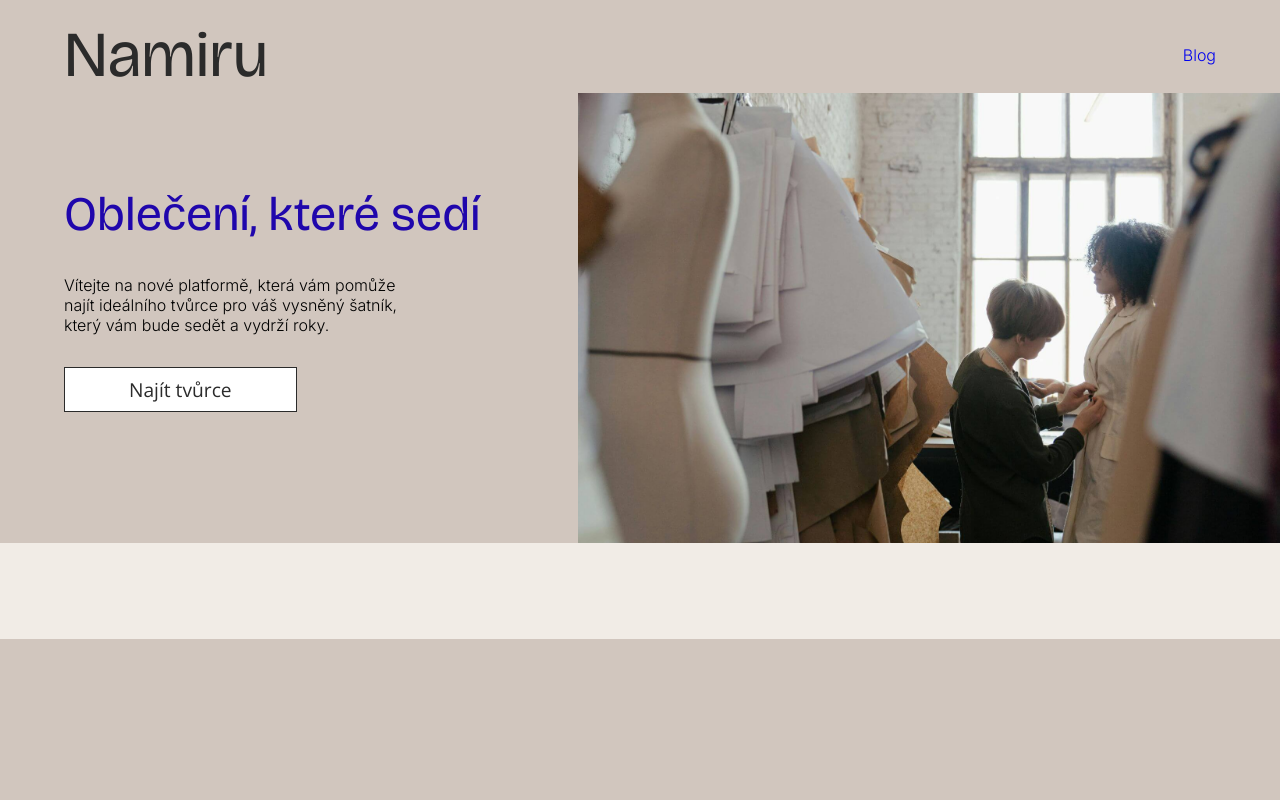
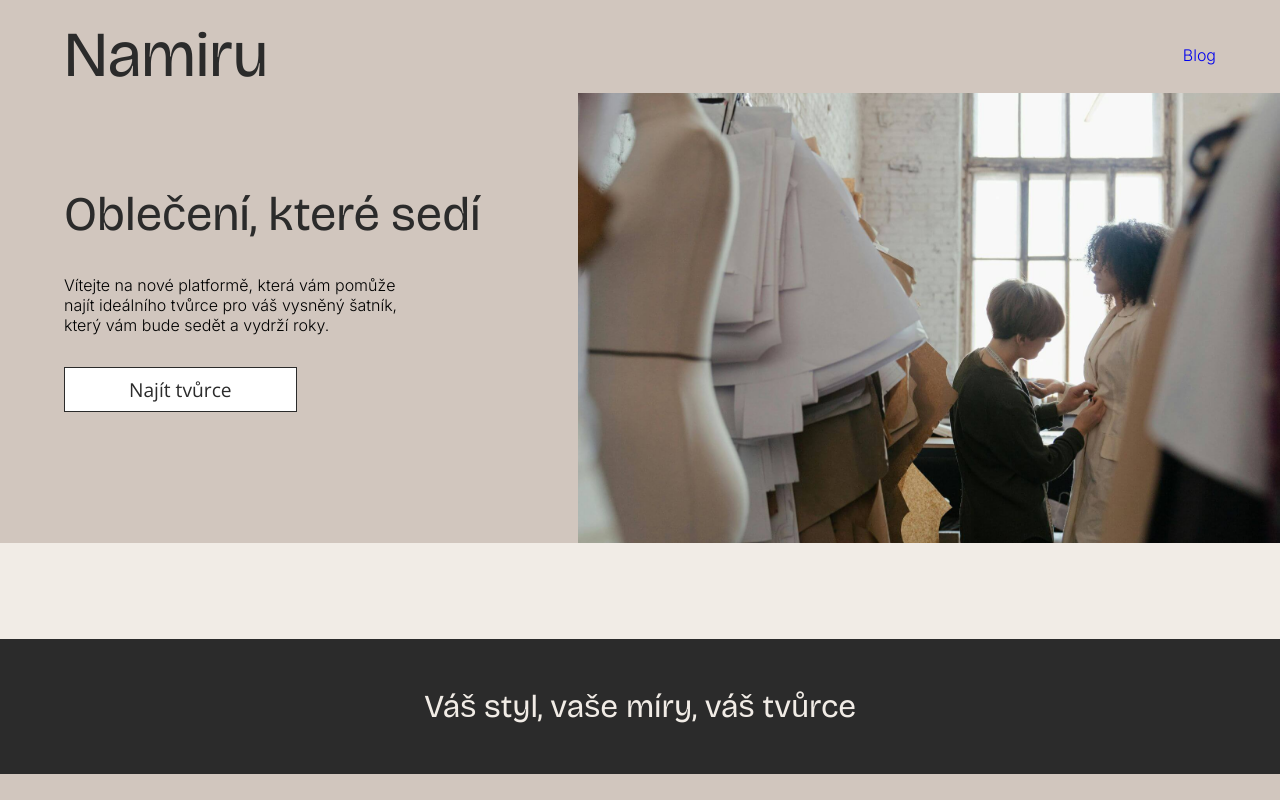
Before and after one commit to han-fris/namiru-app, a React (Vite) app: page / in a window 1280 px wide. Built offline with nearby package versions, Linux system fonts and the light colour scheme; no server answers.

Commit message:
Quote section on homepage updated

```diff
--- a/src/components/Homepage/HeroSection.css
+++ b/src/components/Homepage/HeroSection.css
@@ -15,8 +15,16 @@
   gap: 2rem;
 }
 
+
+.hero-img {
+  background-image: url('../../../public/img/studio-fitting.jpg');
+  width: 100%;
+  height: 240px;
+  background-size: cover;
+  background-position: right;
+}
+
 /* desktop */
-
 @media (min-width: 800px) {
   .hero {
     flex-direction: row;
@@ -30,12 +38,8 @@
   .hero-title {
     font-size: 3rem;
   }
+
+  .hero-img {
+    height: 450px;
+  }
 }
-
-.hero-img {
-  background-image: url('../../../public/img/studio-fitting.jpg');
-  width: 100%;
-  height: 450px;
-  background-size: cover;
-  background-position: right;
-}
--- a/src/global.css
+++ b/src/global.css
@@ -86,7 +86,7 @@ h6 {
   font-style: normal;
   font-variation-settings:
     "wdth" 100;
-  color: var(--primary);
+  color: var(--text);
 }
 
 .brand {
--- a/src/pages/HomePage/HomePage.css
+++ b/src/pages/HomePage/HomePage.css
@@ -8,6 +8,17 @@
   }
 }
 
+.quote-section {
+  background-color: var(--text);
+  padding: 3rem 5%;
+  width: 100%;
+  text-align: center;
+
+  h3 {
+    font-size: 1.5rem;
+    color: var(--background-lighter);
+  }
+}
 
 @media (min-width: 800px) {
   .banner-section {
@@ -17,4 +28,10 @@
       margin: 3rem 0;
     }
   }
+
+  .quote-section {
+    h3 {
+      font-size: 2rem;
+    }
+  }
 }
--- a/src/pages/HomePage/HomePage.jsx
+++ b/src/pages/HomePage/HomePage.jsx
@@ -54,6 +54,9 @@ export const HomePage = () => {
           />
         )}
       </div>
+      <div className="quote-section">
+        <h3>Váš styl, vaše míry, váš tvůrce</h3>
+      </div>
     </PageWrapper>
   );
 };
```
